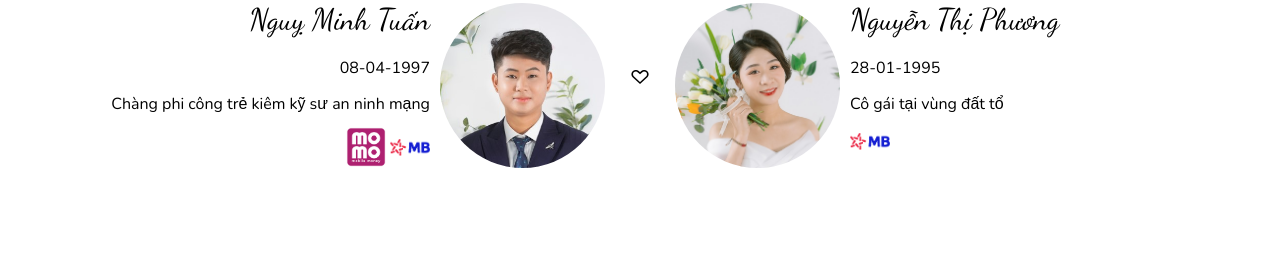
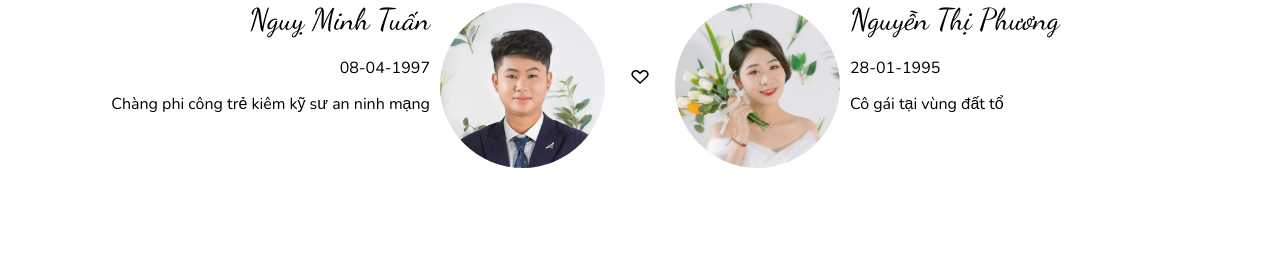
Before and after one commit to tranbinh161998/binh_thao.github.io, a plain HTML site: page index.html in a window 1280 px wide. Shown: the part 1095-1363 px from the top of the page. Drawn offline with nearby package versions, Linux system fonts and the light colour scheme; a script that the page names is missing.

Commit message:
no content

```diff
--- a/index.html
+++ b/index.html
@@ -122,11 +122,6 @@
                             <h3 style="font-family: 'Dancing Script', cursive; font-size: 30px;">Nguỵ Minh Tuấn</h3>
                             <p>08-04-1997</p>
                             <p>Chàng phi công trẻ kiêm kỹ sư an ninh mạng</p>
-                            <a href="https://me.momo.vn/WEINuKF7FkT8I6iNfEug" target="_blank"
-                                rel="noopener noreferrer me" title="Momo"><img src="img/logo-momo-png-1.png"
-                                    width="40"></a>
-                            <a href="img/QR-mbbank.jpg" target="_blank" rel="noopener noreferrer me"
-                                title="MBBank"><img src="img/logo.png" width="40"></a>
                         </div>
                     </div>
                     <p class="heart text-center"><i class="icon-heart-outlined"></i></p>
@@ -138,8 +133,6 @@
                             <h3 style="font-family: 'Dancing Script', cursive; font-size: 30px;">Nguyễn Thị Phương</h3>
                             <p>28-01-1995</p>
                             <p>Cô gái tại vùng đất tổ</p>
-                            <a href="img/QR-mbbank-1.jpg" target="_blank" rel="noopener noreferrer me"
-                                title="MBBank"><img src="img/logo.png" width="40"></a>
                         </div>
                     </div>
                 </div>
@@ -411,7 +404,7 @@
     </div>
     <!-- Load album -->
     <script>
-        for (let i = 2;i < 12; i++){
+        for (let i = 2; i < 12; i++) {
             html = `<div class="grid-item grid-item--width">
                 <a href="img/gallery-${i}.jpg" data-lightbox="roadtrip" style="width:100%; display:block;">
                     <img loading="lazy" src="img/gallery-${i}-thumbnail.jpg" alt="gallery" style="width:100%">
```
Also changed, not shown: img/QR-mbbank-1.jpg (deleted), img/QR-mbbank.jpg (deleted), img/logo-momo-png-1.png (deleted), img/logo.png (deleted).
